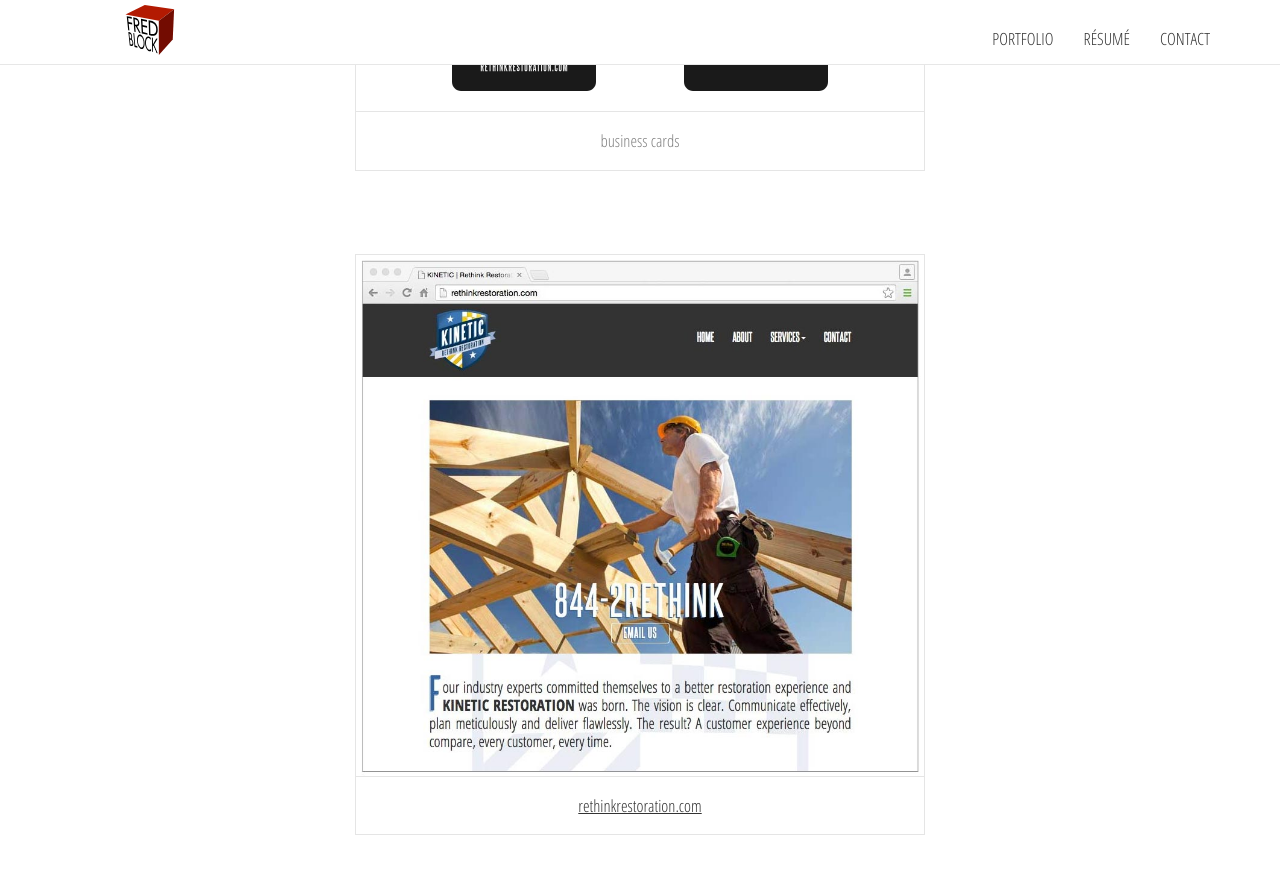
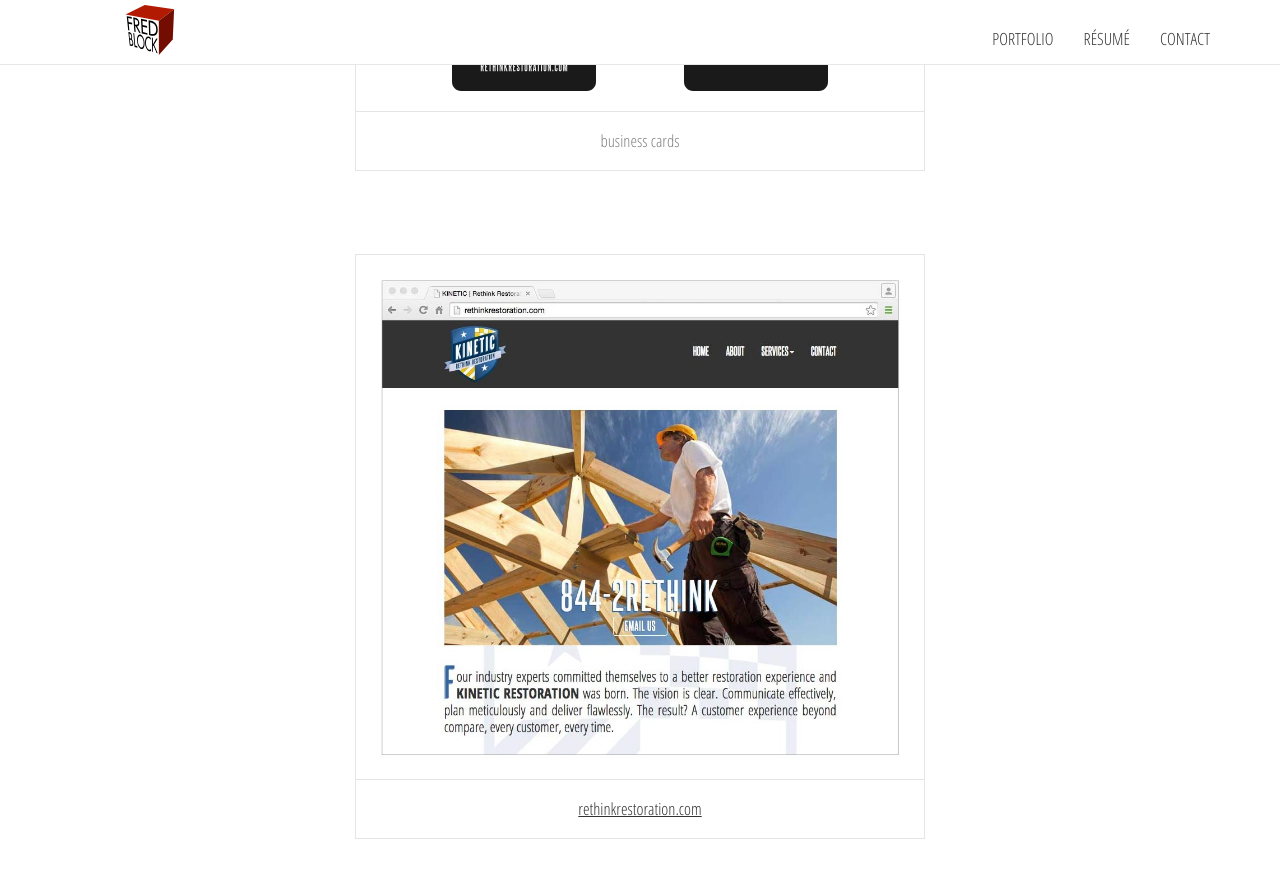
Before and after one commit to blocknroll/blocknroll.github.io, a Jekyll site: the page built from pages/kinetic.html, in a window 1280 px wide and 900 px high, scrolled down 1149 px. Shown: the top 878 px of the window. Built offline with Jekyll 4.4.1, drawn with Linux system fonts in a browser that asks for light colours; nearby versions of some CDN libraries.

Commit message:
Update kinetic.html
Add padding to web site box.

```diff
--- a/pages/kinetic.html
+++ b/pages/kinetic.html
@@ -119,7 +119,7 @@
                   col-sm-8 col-sm-offset-2
                   col-md-6 col-md-offset-3">
 
-        <div class="display-box">
+        <div class="display-box-padded">
           <img src="/images/kinetic_web.jpg"
                class="img-responsive" alt="Kinetic web site">
         </div>
```
